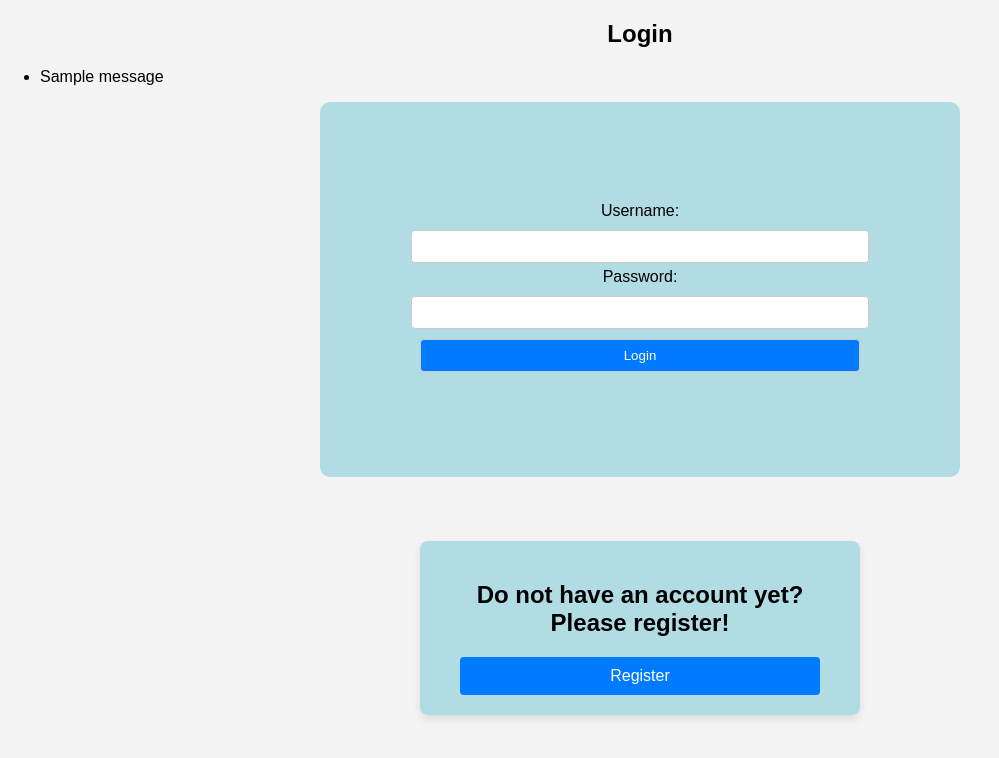
After one commit to cipher-sphinx/Wine-Quality-Prediction, a Flask app: page /login in a window 1280 px wide. The commit adds this page. Shown: the top 758 px of the page, without its empty margins (0-999 px from the left). Run offline with Flask 3, Linux system fonts and the light colour scheme; tables that the repository leaves empty hold one stand-in row (values such as "Sample post"); one stand-in notice (Sample message) is shown; parts of the project's set-up code (start-up, migrations or seed data) failed here and were passed over.

Commit message:
added user management

```diff
--- /dev/null
+++ b/app/routes.py
@@ -0,0 +1,73 @@
+# routes.py
+from flask import Blueprint, render_template, redirect, url_for, flash, request
+from flask_login import login_user, login_required, logout_user, current_user
+from forms import PredictionForm
+from models import db, User
+from predict_model import make_prediction
+
+index = Blueprint('index', __name__)
+auth = Blueprint('auth', __name__)
+predict = Blueprint('predict', __name__)
+
+@index.route('/')
+def home():
+    return render_template('index.html')
+
+@auth.route('/login', methods=['GET', 'POST'])
+def login():
+    if request.method == 'POST':
+        username = request.form['username']
+        password = request.form['password']
+        user = User.query.filter_by(username=username).first()
+        if user and user.check_password(password):
+            login_user(user)
+            flash('Login successful', 'success')
+            return redirect(url_for('index'))
+        else:
+            flash('Login failed. Check your username and password.', 'danger')
+    return render_template('login.html')
+
+@auth.route('/logout')
+@login_required
+def logout():
+    logout_user()
+    return redirect(url_for('index'))
+
+@auth.route('/register', methods=['GET', 'POST'])
+def register():
+    if request.method == 'POST':
+        username = request.form['username']
+        password = request.form['password']
+        new_user = User(username=username)
+        new_user.set_password(password)
+        db.session.add(new_user)
+        db.session.commit()
+        flash('Registration successful. Please log in.')
+        return redirect(url_for('login'))
+    return render_template('register.html')
+
+@predict.route('/predict', methods=['GET', 'POST'])
+@login_required
+def predict_wine():
+    form = PredictionForm()
+
+    if form.validate_on_submit():
+        features = [
+            form.fixed_acidity.data,
+            form.volatile_acidity.data,
+            form.citric_acid.data,
+            form.residual_sugar.data,
+            form.chlorides.data,
+            form.free_sulfur_dioxide.data,
+            form.total_sulfur_dioxide.data,
+            form.density.data,
+            form.pH.data,
+            form.sulphates.data,
+            form.alcohol.data
+        ]
+
+        output = make_prediction(features)
+
+        return render_template('index.html', form=form, prediction_text=f'Predicted output: {output}')
+
+    return render_template('index.html', form=form)
--- a/main.py
+++ b/main.py
@@ -1,35 +1,5 @@
-import pickle
-from flask import Flask, render_template, request
-
-app = Flask(__name__)
-model = pickle.load(open('stacking_model.pkl', 'rb'))
-output = ''
-
-@app.route('/')
-def index():
-    return render_template('index.html')
-
-@app.route('/predict', methods=['GET', 'POST'])
-def predict():
-    features = [
-        request.form.get('fixed-acidity'),
-        request.form.get('volatile-acidity'),
-        request.form.get('citric-acid'),
-        request.form.get('residual-sugar'),
-        request.form.get('chlorides'),
-        request.form.get('free-sulfur-dioxide'),
-        request.form.get('total-sulfur-dioxide'),
-        request.form.get('density'),
-        request.form.get('pH'),
-        request.form.get('sulphates'),
-        request.form.get('alcohol')
-    ]
-
-    prediction = model.predict([features])[0]
-    output = 'High Wine Quality' if prediction == 1 else 'Low Wine Quality'
-
-    return render_template('index.html', prediction_text=f'Predicted output: {output}')
-
+from app import create_app
 
 if __name__ == '__main__':
+    app = create_app()
     app.run(debug=True)
--- /dev/null
+++ b/static/common.css
@@ -0,0 +1,81 @@
+/* login.css */
+body {
+    font-family: Arial, sans-serif;
+    margin: 0;
+    padding: 0;
+    background-color: #f4f4f4;
+}
+
+.form-container {
+    background-color: rgba(175, 219, 228, 0.945); /* Set background color with some opacity */
+    padding: 100px;
+    margin-left: 25%;
+    margin-right: 25%;
+    border-radius: 10px;
+}
+
+.container {
+    max-width: 400px;
+    margin: 5% auto;
+    padding: 20px;
+    background-color: rgba(175, 219, 228, 0.945);
+    border-radius: 8px;
+    box-shadow: 0 4px 8px rgba(0, 0, 0, 0.1);
+}
+
+h2 {
+    margin-bottom: 20px;
+    text-align: center;
+}
+
+form {
+    display: flex;
+    flex-direction: column;
+    align-items: center;
+}
+
+label {
+    margin-bottom: 5px;
+}
+
+input[type="text"],
+input[type="password"],
+button {
+    width: 100%;
+    padding: 8px;
+    margin: 5px 0;
+    border-radius: 4px;
+    border: 1px solid #ccc;
+}
+
+button {
+    background-color: #007bff;
+    color: white;
+    cursor: pointer;
+    align-content: center;
+}
+
+button:hover {
+    background-color: #0056b3;
+}
+
+.link-btn{
+    display: inline-block;
+    text-align: center;
+    width: 80%;
+}
+
+.btn-primary {
+    background-color: #007bff;
+    color: #fff;
+    padding: 10px 20px;
+    text-decoration: none;
+    border-radius: 4px;
+    display: block;
+    margin: 0 auto;
+    margin-top: 20px;
+}
+
+.btn-primary:hover {
+    background-color: #0056b3;
+}
--- /dev/null
+++ b/templates/login.html
@@ -0,0 +1,42 @@
+<!-- login.html -->
+<!DOCTYPE html>
+<html lang="en">
+<head>
+    <!-- Add your head content here -->
+    <link rel="stylesheet" href="../static/common.css">
+    <title>Login</title>
+</head>
+<body>
+    <h2>Login</h2>
+    {% with messages = get_flashed_messages() %}
+        {% if messages %}
+            <ul class="messages">
+                {% for message in messages %}
+                    <li>{{ message }}</li>
+                {% endfor %}
+            </ul>
+        {% endif %}
+    {% endwith %}
+
+    <div class="form-container">
+        <form method="post" action="{{ url_for('auth.login') }}">
+            <label for="username">Username:</label>
+            <input type="text" name="username" required>
+            <label for="password">Password:</label>
+            <input type="password" name="password" required>
+            <button type="submit">Login</button>
+        </form>
+    </div>
+
+
+    <div class="container mt-5">
+        <h2 class="text-center">Do not have an account yet? Please register!</h2>
+        <div class="form-group text-center">
+            <a href="{{ url_for('auth.register') }}" class="link-btn btn-primary">
+                Register
+            </a>
+        </div>
+    </div>
+
+</body>
+</html>
```
Also changed, not shown: app/__init__.py (added, +23 -0 lines), app/forms.py (added, +16 -0 lines), app/models.py (added, +18 -0 lines), app/predict_model.py (added, +8 -0 lines), static/index.css (added, +19 -0 lines), static/style.css (deleted, +0 -18 lines), templates/index.html (+11 -1 lines), templates/register.html (added, +42 -0 lines), instance/site.db (added), 2 other files.
